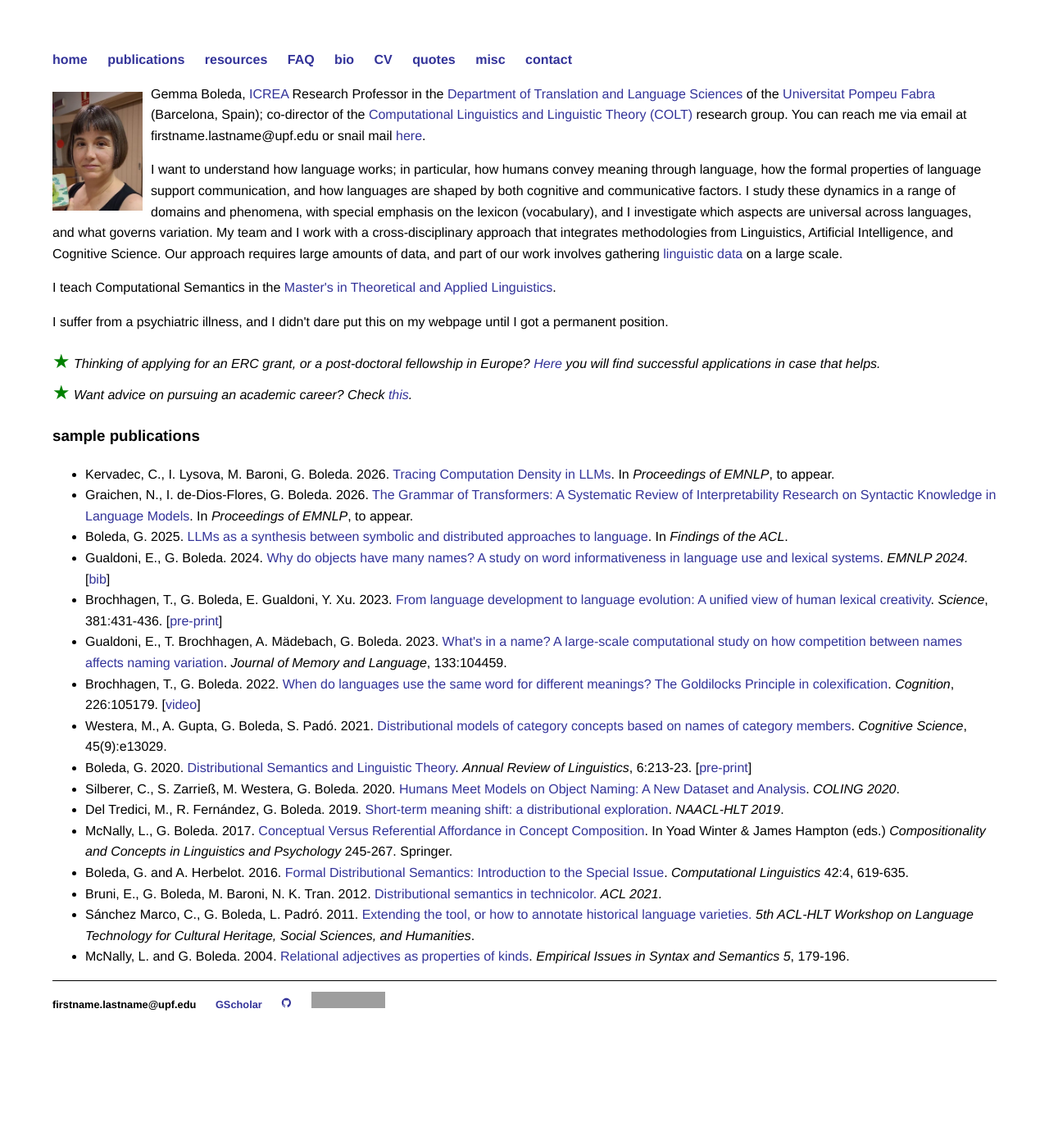
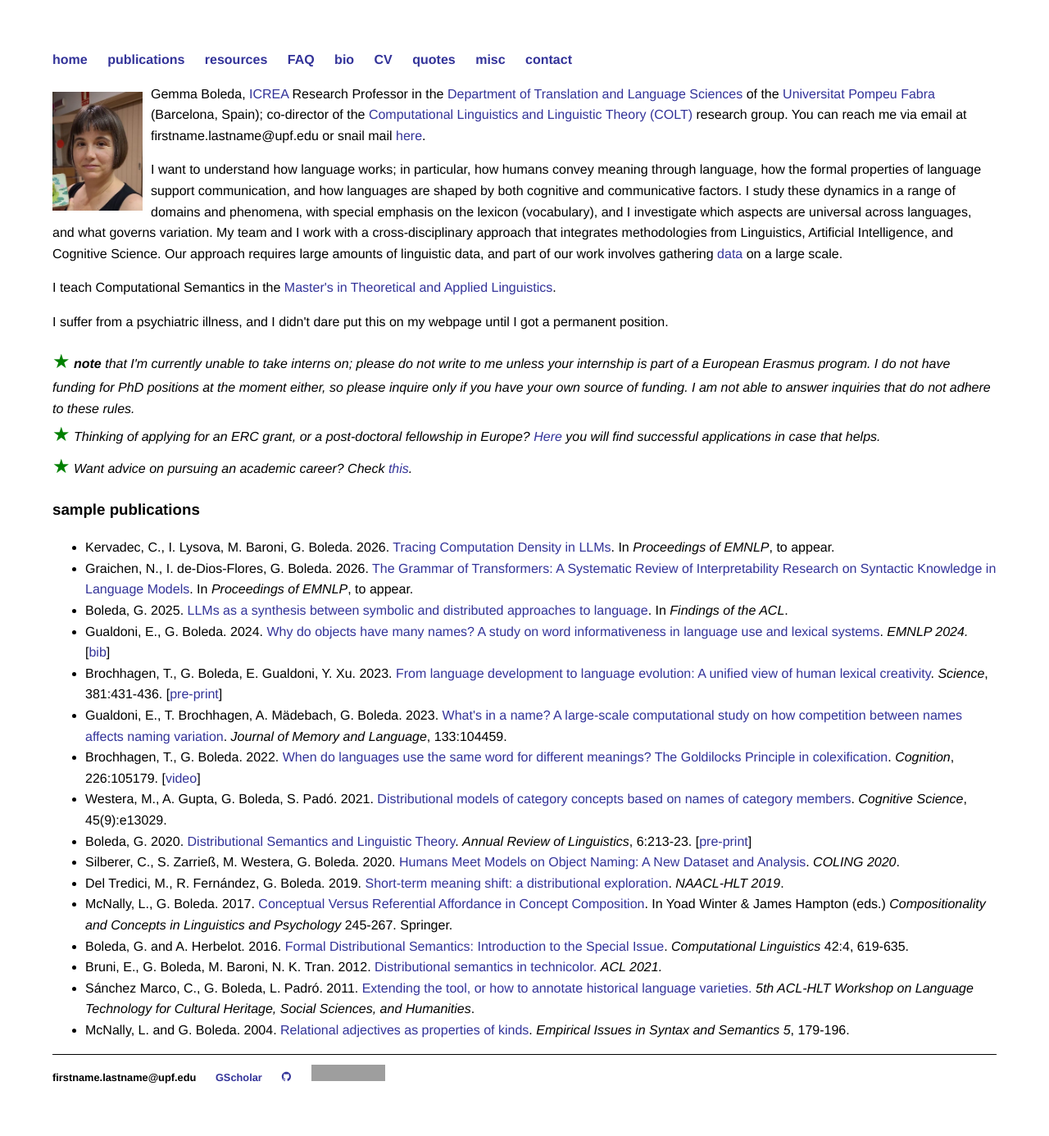
Before and after one commit to gboleda/gboleda.github.io, a Jekyll site: the page built from index.html, in a window 1280 px wide. Shown: the whole page at 82% size. Built offline with Jekyll 4.4.1, drawn with Linux system fonts in a browser that asks for light colours; before the commit the page ends 1296 px from its top, so only the background shows below that; grey boxes are pictures that could not be loaded.

Commit message:
warning for prospective students

```diff
--- a/index.html
+++ b/index.html
@@ -10,7 +10,7 @@ title: Gemma Boleda
   <a href="https://www.upf.edu">Universitat Pompeu Fabra</a> (Barcelona, Spain);
   co-director of the <a href="https://www.upf.edu/web/colt/">Computational Linguistics and Linguistic Theory (COLT)</a> research group. You can reach me via email at firstname.lastname@upf.edu or snail mail <a href="/contact.html">here</a>.</p>
 
-<p>I want to understand how language works; in particular, how humans convey meaning through language, how the formal properties of language support communication, and how languages are shaped by both cognitive and communicative factors. I study these dynamics in a range of domains and phenomena, with special emphasis on the lexicon (vocabulary), and I investigate which aspects are universal across languages, and what governs variation. My team and I work with a cross-disciplinary approach that integrates methodologies from Linguistics, Artificial Intelligence, and Cognitive Science. Our approach requires large amounts of data, and part of our work involves gathering <a href="/resources.html">linguistic data</a> on a large scale.</p>
+<p>I want to understand how language works; in particular, how humans convey meaning through language, how the formal properties of language support communication, and how languages are shaped by both cognitive and communicative factors. I study these dynamics in a range of domains and phenomena, with special emphasis on the lexicon (vocabulary), and I investigate which aspects are universal across languages, and what governs variation. My team and I work with a cross-disciplinary approach that integrates methodologies from Linguistics, Artificial Intelligence, and Cognitive Science. Our approach requires large amounts of linguistic data, and part of our work involves gathering <a href="/resources.html">data</a> on a large scale.</p>
 
 <p>I teach Computational Semantics in the <a href="https://www.upf.edu/web/masterlinguistica/">Master's in Theoretical and Applied Linguistics</a>.</p>
 
@@ -20,6 +20,9 @@ title: Gemma Boleda
 
 <p>
   <span style="font-size:150%;color:green;">&starf;</span>
+  <i><b>note</b> that I'm currently unable to take interns on; please do not write to me unless your internship is part of a European Erasmus program. I do not have funding for PhD positions at the moment either, so please inquire only if you have your own source of funding. I am not able to answer inquiries that do not adhere to these rules.</i>
+  <br>
+ <span style="font-size:150%;color:green;">&starf;</span>
   <i>Thinking of applying for an ERC grant, or a post-doctoral fellowship in Europe? <a href="/misc.html">Here</a> you will find successful applications in case that helps.</i>
   <br>
   <span style="font-size:150%;color:green;">&starf;</span>
```
